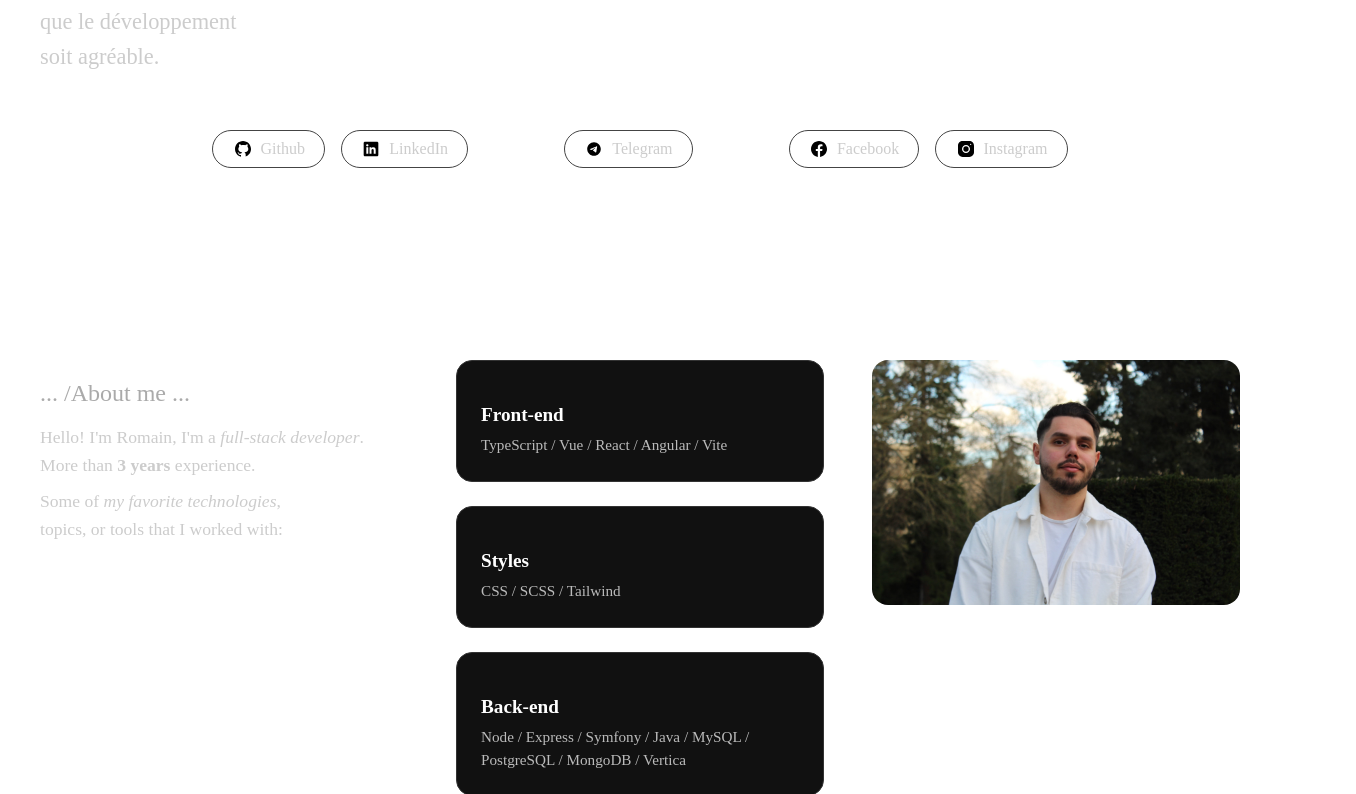
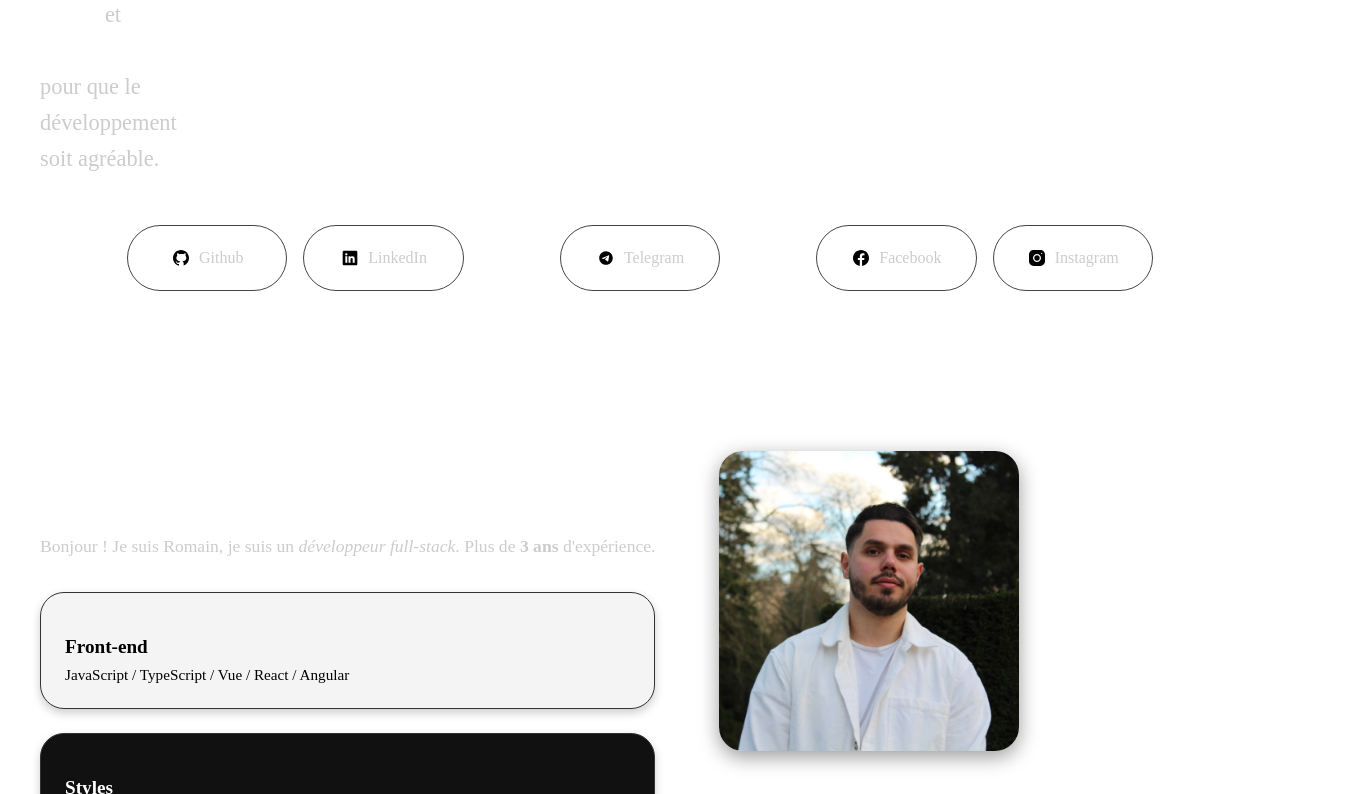
Before and after one commit to romainb82/portfolio, a Vue app: page / in a window 1280 px wide. Shown: the part 806-1600 px from the top of the page, 1356 px wide, since content can reach past the window. Built offline with nearby package versions, Linux system fonts and the light colour scheme; the HTML template or start-up script is replaced by a standard one.

Commit message:
Modif sur about et ajout de work

```diff
--- a/src/App.vue
+++ b/src/App.vue
@@ -1,14 +1,15 @@
 <script setup lang="ts">
 import Header from '@/components/Header.vue'
-import Body from '@/components/Body.vue'
+import Presentation from '@/components/Presentation.vue'
 import About from '@/components/About.vue'
+import Work from '@/components/Work.vue'
 // import Footer from './components/Footer.vue'
 </script>
 
 <template>
   <Header />
-
-  <Body />
+  <Presentation />
   <About />
+  <Work />
   <!-- <Footer /> -->
 </template>
--- a/src/assets/css/about.css
+++ b/src/assets/css/about.css
@@ -1,72 +1,93 @@
 .about {
-    text-align: left;
-    padding: 6rem 2rem 4rem;
+    padding: 6rem 2rem;
     color: white;
+    display: flex;
   }
 
-.about-grid {
-    display: grid;
-    grid-template-columns: repeat(auto-fit, minmax(320px, 1fr));
-    gap: 3rem;
-    align-items: start;
-    margin-top: 2rem;
+  .about-container {
+    display: flex;
+    flex-direction: row;
+    gap: 4rem;
+    max-width: 1200px;
+    width: 100%;
+    align-items: flex-start;
+    flex-wrap: wrap;
   }
 
-.about-text {
-    grid-column: span 1;
+  .about-content {
+    flex: 1;
+    min-width: 320px;
   }
 
   .about-text h2 {
-    font-size: 1.5rem;
-    font-weight: 500;
-    color: #aaa;
+    font-size: 2rem;
+    font-weight: 600;
     margin-bottom: 1rem;
+    color: white;
   }
 
   .about-text p {
     font-size: 1.1rem;
+    color: #ccc;
+    margin-bottom: 0.75rem;
     line-height: 1.6;
-    color: #ccc;
-    margin: 0.5rem 0;
+    font-weight: 300;
   }
 
   .about-tags {
     display: flex;
     flex-direction: column;
     gap: 1.5rem;
-    grid-column: span 1;
+    margin-top: 2rem;
   }
 
   .tag-block {
     background-color: #111;
+    border: 1px solid #333;
     padding: 1.5rem;
-    border-radius: 1rem;
-    border: 1px solid #333;
+    border-radius: 1.5rem;
+    box-shadow: 0 4px 10px rgba(0, 0, 0, 0.2);
+    transition: transform 0.2s ease;
+  }
+
+  .tag-block:hover {
+    transform: translateY(-4px);
+  }
+
+  .tag-block.light {
+    background-color: #f4f4f4;
+    color: #000;
+  }
+
+  .tag-block.light h3,
+  .tag-block.light p {
+    color: #000;
   }
 
   .tag-block h3 {
     font-size: 1.2rem;
     font-weight: 600;
+    margin-bottom: 0.5rem;
     color: white;
-    margin-bottom: 0.5rem;
   }
 
   .tag-block p {
     font-size: 0.95rem;
     color: #bbb;
-    line-height: 1.5;
     margin: 0;
   }
 
   .about-photo {
+    flex-shrink: 0;
     display: flex;
     justify-content: center;
     align-items: center;
-    grid-column: span 1;
   }
 
   .about-photo img {
-    max-width: 100%;
-    height: auto;
-    border-radius: 1rem;
+    width: 300px;
+    height: 300px;
+    object-fit: cover;
+    border-radius: 1.5rem;
+    box-shadow: 0 6px 20px rgba(0, 0, 0, 0.4);
   }
--- a/src/assets/css/body.css
+++ b/src/assets/css/presentation.css
@@ -104,7 +104,10 @@
 
 .socials a {
   display: flex;
+  justify-content: center;
   align-items: center;
+  width: 120px;
+  height: 3rem;
   gap: 0.5rem;
   background-color: transparent;
   border: 1px solid #444;
--- a/src/components/About.vue
+++ b/src/components/About.vue
@@ -8,42 +8,47 @@ const { t } = useI18n()
 
 <template>
     <section class="about" id="about">
-        <div class="about-grid">
+      <div class="about-container">
+        <!-- Left Column (Text and Skills) -->
+        <div class="left-column">
             <div class="about-text">
-                <h2>... /About me ...</h2>
-                <p>Hello! I'm Romain, I'm a <em>full-stack developer</em>.<br />
-                    More than <strong>3 years</strong> experience.
-                </p>
-                <p>Some of <em>my favorite technologies</em>,<br />
-                    topics, or tools that I worked with:
-                </p>
+                <h2 v-html="t.aboutMe"></h2>
+                <p v-html="t.hello"></p>
             </div>
 
+            <!-- Skill Tags -->
             <div class="about-tags">
-                <div class="tag-block">
-                    <h3>Front-end</h3>
-                    <p>TypeScript / Vue / React / Angular / Vite</p>
+                <div class="tag-block light">
+                    <h3 v-html="t.frontEnd"></h3>
+                    <p>JavaScript / TypeScript / Vue / React / Angular</p>
                 </div>
 
                 <div class="tag-block">
-                    <h3>Styles</h3>
-                    <p>CSS / SCSS / Tailwind </p>
+                    <h3 v-html="t.styles"></h3>
+                    <p>CSS / SCSS</p>
                 </div>
 
                 <div class="tag-block">
-                    <h3>Back-end</h3>
+                    <h3 v-html="t.backEnd"></h3>
                     <p>Node / Express / Symfony / Java / MySQL / PostgreSQL / MongoDB / Vertica</p>
                 </div>
 
                 <div class="tag-block">
                     <h3>DevOps</h3>
-                    <p>Docker / Nginx / GitHub Actions / CI/CD / Bash</p>
+                    <p>Docker / Nginx / GitHub Actions / CI/CD / Bash / Vite</p>
                 </div>
             </div>
 
-            <div class="about-photo">
-                <img src="@/assets/pp.jpg" alt="Photo of Romain"/>
+            <div class="about-text">
+                <p v-html="t.favoriteTech"></p>
             </div>
+          </div>
+
+        <!-- Right Column (Photo) -->
+        <!-- Photo -->
+        <div class="about-photo">
+          <img src="@/assets/pp.jpg" alt="Photo de Romain" />
         </div>
+      </div>
     </section>
-    </template>
+  </template>
--- a/src/components/Body.vue
+++ b/src/components/Presentation.vue
@@ -1,5 +1,5 @@
 <script setup>
-import "@/assets/css/body.css"
+import "@/assets/css/presentation.css"
 
 import { useI18n } from '@/i18n'
 
@@ -20,7 +20,7 @@ const { t } = useI18n()
             </div>
             <div class="text-container">
                 <p class="description" v-html="t.heroDescription"></p>
-                <h2 class="subtitle">Developer</h2>
+                <h2 class="subtitle" v-html="t.heroSubTitle"></h2>
             </div>
         </div>
         <div class="socials">
--- /dev/null
+++ b/src/components/Work.vue
@@ -0,0 +1,5 @@
+<template>
+</template>
+
+<style setup>
+</style>
--- a/src/i18n.js
+++ b/src/i18n.js
@@ -1,21 +1,35 @@
 import { reactive, computed } from 'vue'
 
 const state = reactive({
-  lang: 'FR', // Langue par défaut
+  lang: 'FR',
   translations: {
     FR: {
       about: 'À propos',
       projects: 'Projets',
       contact: 'Contacts',
       heroTitle: 'Full-stack',
+      heroSubTitle: 'Développeur',
       heroDescription: 'Mon objectif est d’écrire du code <em>maintenable</em>, <em>propre</em> et <em>compréhensible</em> pour que le développement soit agréable.',
+      aboutMe: '... /À propos de moi ...',
+      hello: 'Bonjour ! Je suis Romain, je suis un <em>développeur full-stack</em>. Plus de <strong>3 ans</strong> d\'expérience.',
+      favoriteTech: 'Quelques-unes de <em>mes technologies préférées</em>,<br />sujets, ou outils avec lesquels j\'ai travaillé :',
+      frontEnd: 'Front-end',
+      styles: 'Styles',
+      backEnd: 'Back-end',
     },
     EN: {
       about: 'About',
       projects: 'Projects',
       contact: 'Contact',
       heroTitle: 'Full-stack',
+      heroSubTitle: 'Developer',
       heroDescription: 'My goal is to write <em>maintainable</em>, <em>clean</em>, and <em>understandable</em> code to process development was enjoyable.',
+      aboutMe: '... /About me ...',
+      hello: 'Hello! I\'m Romain, I\'m a <em>full-stack developer</em>. More than <strong>3 years</strong> experience.',
+      favoriteTech: 'Some of <em>my favorite technologies</em>,<br />topics, or tools that I worked with:',
+      frontEnd: 'Front-end',
+      styles: 'Styles',
+      backEnd: 'Back-end',
     },
   },
 })
```
Also changed, not shown: src/components/HelloWorld.vue (deleted, +0 -41 lines), src/assets/css/work.css (added), src/assets/pp.jpg (renamed from src/assets/PP.JPG). Lines whose indentation alone changed are shown as unchanged.
